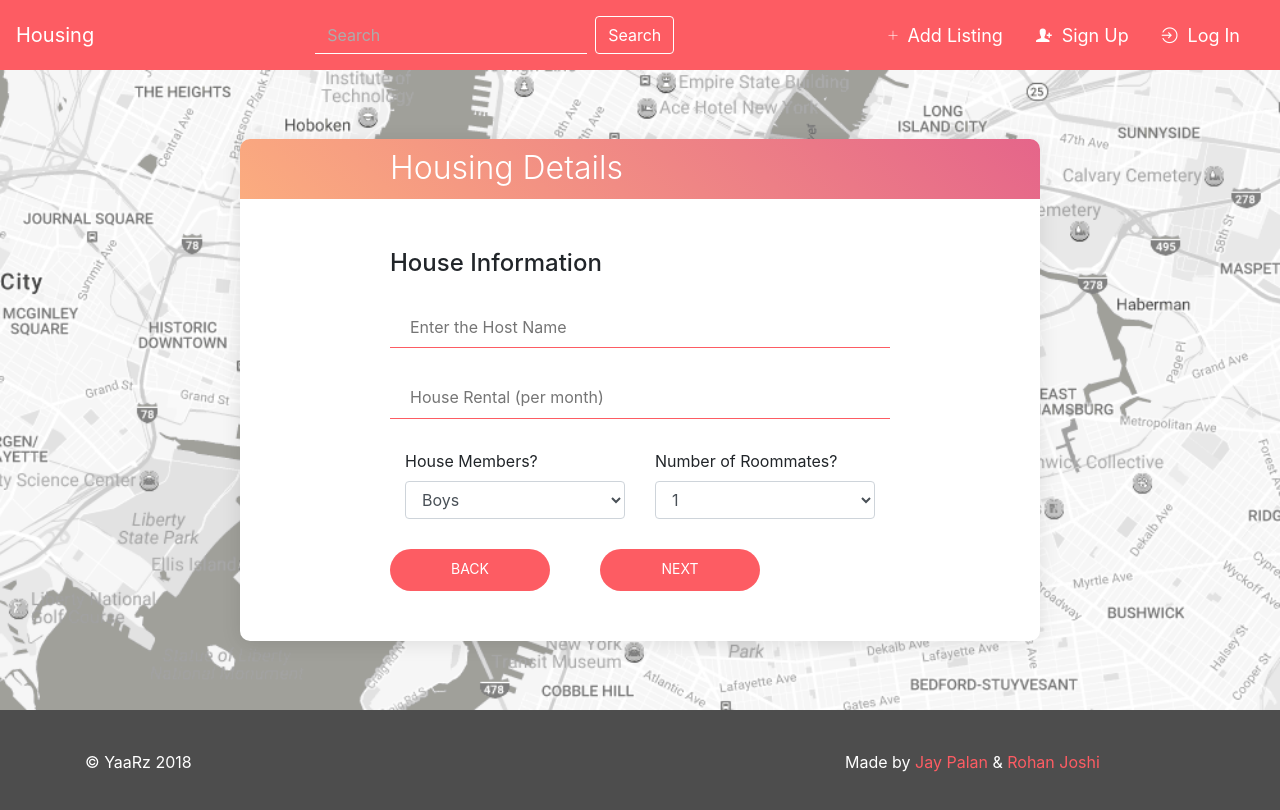
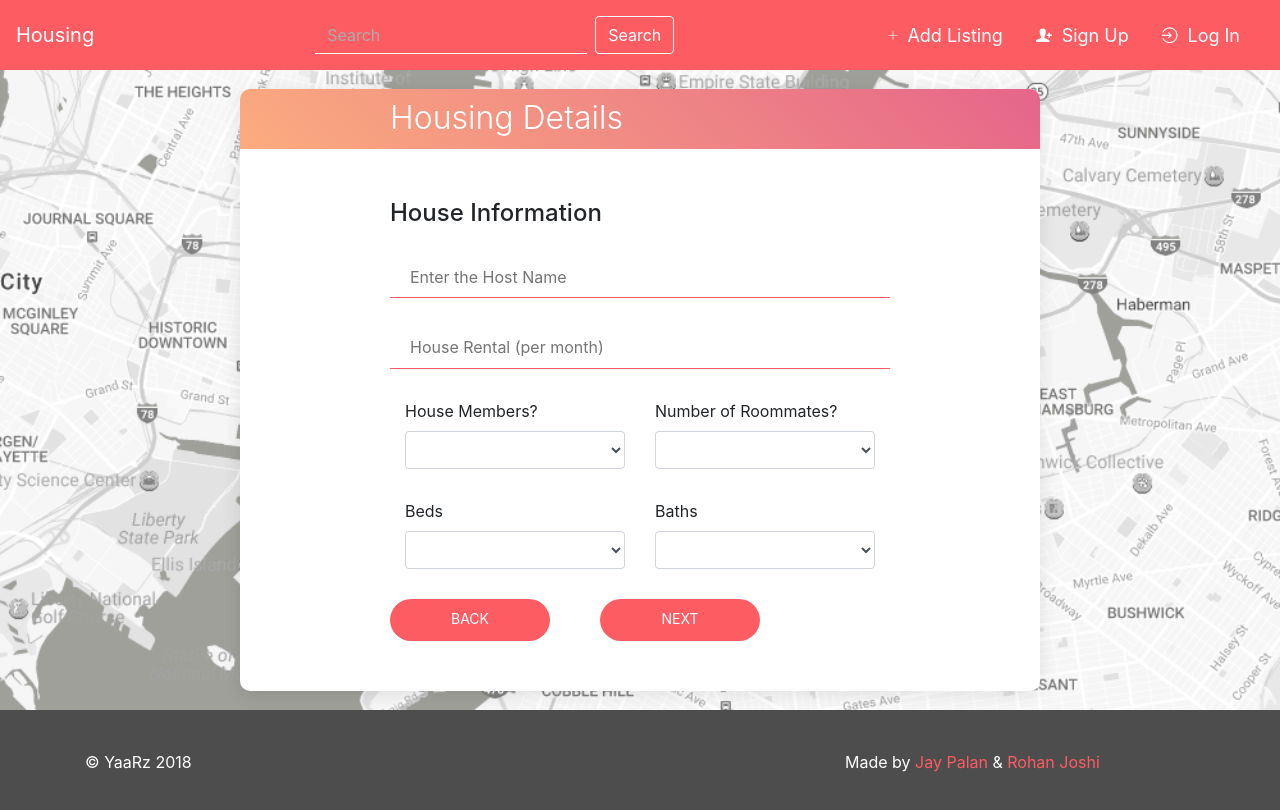
Before and after one commit to jpalan23/housing-angular, an Angular app: page /add in a window 1280 px wide. Both pictures are taken after a click on the button "NEXT". Shown: the top 810 px of the page. Built offline with nearby package versions, Linux system fonts and the light colour scheme.

Commit message:
DONE WITH ADD LIST DESIGN AND BASIC VALIDATION

```diff
--- a/src/app/add-listing/add-listing.component.css
+++ b/src/app/add-listing/add-listing.component.css
@@ -181,7 +181,13 @@
     margin-left: 0px;
 }
 
+.control-label{
+  margin-left: 20px;
+}
 
+input.ng-invalid.ng-touched{
+  border:1px solid red;
+}
 
 
 
--- a/src/app/add-listing/add-listing.component.html
+++ b/src/app/add-listing/add-listing.component.html
@@ -6,7 +6,7 @@
               <h2>Housing Details</h2>
             </div>
             <div class="add-details" id="first-class">
-                <form class="contact-form validate-form">
+                <form class="contact-form validate-form" #f="ngForm">
                     <div class="initial-view" >
                         <!-- <input class="input" type="text" name="name" placeholder="Full Name">
 
@@ -16,7 +16,7 @@
                             <h4>Select the Community</h4>
                           </div>
 
-                          <select class="form-control input-fields" id="Community">
+                          <select class="form-control input-fields" name="community" ngModel id="Communitys">
                             <option value="Avalon">Avalon</option>
                             <option value="Cavilier Court">Cavilier Court</option>
                             <option value="Circle Towers">Circle Towers</option>
@@ -25,16 +25,18 @@
                           <button class="contact-form-btn" (click)="nextQuestion('second')">Next</button>
                         </div>
 
-                        <div class="second-question" [ngStyle]="setMyStyles()">
+                        <div class="second-question" [ngStyle]="setSecondStyles()">
                           <div class="add-question">
                             <h4>House Information</h4>
                           </div>
-                            <input class="input input-fields" id="username" placeholder="Enter the Host Name">
-                            <input class="input input-fields" id="rental" placeholder="House Rental (per month)">
+                            <input  class="input input-fields" ngModel #user="ngModel" name="username" id="usernames" placeholder="Enter the Host Name" required>
+                            <span class="help-block" *ngIf="!user.valid && user.touched">Please enter the host name</span>
+                            <input class="input input-fields" ngModel #rental="ngModel" name="rental" id="rentals" placeholder="House Rental (per month)" required>
+                            <span class="help-block" *ngIf="!rental.valid && rental.touched">Please enter rental</span>
                           <div class="row no-margin">
                             <div class="col-sm-6">
                               <label for="rentalType input-fields-label">House Members?</label>
-                              <select class="form-control input-fields" id="rentalType">
+                              <select ngModel name="rentalType" class="form-control input-fields" id="rentalTypes">
                                 <option value="Boys">Boys</option>
                                 <option value="Girls">Girls</option>
                                 <option value="Mix">Mix</option>
@@ -43,7 +45,7 @@
 
                             <div class="col-sm-6 ">
                               <label for="rentalType input-fields-label">Number of Roommates?</label>
-                              <select class="form-control input-fields" id="flatmattes">
+                              <select ngModel name="flatmattes" class="form-control input-fields" id="flatmat">
                                 <option value="1">1</option>
                                 <option value="2">2</option>
                                 <option value="3">3</option>
@@ -53,10 +55,69 @@
                               </select>
                             </div>
                         </div>
+
+                        <div class="row no-margin">
+                          <div class="col-sm-6">
+                            <label for="rentalType input-fields-label">Beds</label>
+                            <select ngModel name="beds" class="form-control input-fields" id="bed">
+                              <option value="1">1</option>
+                              <option value="2">2</option>
+                              <option value="3">3</option>
+                              <option value="4">4</option>
+                            </select>
+                          </div>
+
+                          <div class="col-sm-6 ">
+                            <label for="rentalType input-fields-label">Baths</label>
+                            <select class="form-control input-fields" ngModel name="baths" id="bath">
+                              <option value="1">1</option>
+                              <option value="2">2</option>
+                              <option value="3">3</option>
+                            </select>
+                          </div>
+                        </div>
                           <button class="contact-form-btn" (click)="previousQuestion('first')">Back</button>
-                          <button class="contact-form-btn" (click)="nextQuestion('third')">Next</button>
+                          <button class="contact-form-btn" (click)="nextQuestion('third')" [disabled]="!isValidSecondForm()">Next</button>
                         </div>
 
+                        <div class="third-question" [ngStyle]="setThirdStyles()">
+                          <div class="add-question">
+                            <h4>House Features</h4>
+                          </div>
+                           <div class="row no-margin" style="margin-bottom: 30px">
+                            <div class="col-sm-6">
+                              <div><input name="veggie" ngModel id="veggies" value="1" class="" type="checkbox"><label for="veggie" class="control-label"> Vegeterian </label></div>
+                              <div><input name="shuttleservice" ngModel id="shuttleservices" value="1" class="shuttleservices" type="checkbox"><label for="veggie" class="control-label"> Shuttle Service </label></div>
+                              <div><input name="garage" id="garages" ngModel value="1" class="" type="checkbox"><label for="garages" class="control-label"> Garage </label></div>
+
+                            </div>
+
+                            <div class="col-sm-6 ">
+                                <div><input name="dryer" ngModel id="dryers" value="1" class="" type="checkbox"><label for="dryers" class="control-label"> Dryer </label></div>
+                                <div><input name="aircontrol" ngModel id="aircontrols" value="1" class="shuttleservices" type="checkbox"><label for="aircontrols" class="control-label"> Shuttle Service </label></div>
+                            </div>
+                          </div>
+
+                          <label for="nearbys">Near By:</label>
+                          <textarea class="form-control" rows="5" id="nearbys" ngModel name="nearby" style="margin-bottom: 30px"></textarea>
+
+                          <button class="contact-form-btn" (click)="previousQuestion('second')">Back</button>
+                          <button class="contact-form-btn" (click)="nextQuestion('fourth')">Next</button>
+                        </div>
+
+                        <div class="fourth-question" [ngStyle]="setFourthStyles()">
+                          <div class="add-question">
+                              <h4>Contact Information</h4>
+                            </div>
+                              <input class="input input-fields" name="contactno" ngModel #contact="ngModel" id="contactnos" placeholder="Enter the Host Contact Number" required>
+                              <span class="help-block"  *ngIf="!contact.valid && contact.touched">Please enter the contact number</span>
+                              <label for="descriptions">Information / Comments</label>
+                              <textarea class="form-control" ngModel rows="5" id="descriptions" name="description" style="margin-bottom: 30px" placeholder="Additional Description"></textarea>
+
+                              <button class="contact-form-btn" (click)="previousQuestion('third')">Back</button>
+                              <button class="contact-form-btn" [disabled]="!f.valid" type="submit">Submit</button>
+
+                        </div>
                     </div>
                   </form>
             </div>
--- a/src/app/add-listing/add-listing.component.ts
+++ b/src/app/add-listing/add-listing.component.ts
@@ -11,6 +11,9 @@ export class AddListingComponent implements OnInit {
   firstQuestion: boolean;
   secondQuestion: boolean;
   thirdQuestion: boolean;
+  fourthQuestion: boolean;
+
+  isSecondQuestionValid: boolean;
 
   constructor() { }
 
@@ -18,12 +21,26 @@ export class AddListingComponent implements OnInit {
     this.firstQuestion = true;
     this.secondQuestion = false;
     this.thirdQuestion = false;
+    this.fourthQuestion = false;
+    this.isSecondQuestionValid = false;
   }
 
   nextQuestion(questionNo: string) {
     if (questionNo === 'second') {
       this.firstQuestion = false;
       this.secondQuestion = true;
+      this.thirdQuestion = false;
+      this.fourthQuestion = false;
+    } else if (questionNo === 'third') {
+      this.firstQuestion = false;
+      this.secondQuestion = false;
+      this.thirdQuestion = true;
+      this.fourthQuestion = false;
+    } else if (questionNo === 'fourth') {
+      this.firstQuestion = false;
+      this.secondQuestion = false;
+      this.thirdQuestion = false;
+      this.fourthQuestion = true;
     }
   }
 
@@ -31,13 +48,27 @@ export class AddListingComponent implements OnInit {
     if (questionNo === 'first') {
       this.firstQuestion = true;
       this.secondQuestion = false;
+      this.thirdQuestion = false;
+      this.fourthQuestion = false;
+    } else if (questionNo === 'second') {
+      this.firstQuestion = false;
+      this.secondQuestion = true;
+      this.thirdQuestion = false;
+      this.fourthQuestion = false;
+    } else if (questionNo === 'third') {
+      this.firstQuestion = false;
+      this.secondQuestion = false;
+      this.thirdQuestion = true;
+      this.fourthQuestion = false;
     }
+
+
     console.log(questionNo);
     console.log(this.firstQuestion);
     console.log(this.secondQuestion);
   }
 
-  setMyStyles() {
+  setSecondStyles() {
     const styles = {
       display: this.secondQuestion ? 'block' : 'none'
     };
@@ -51,4 +82,22 @@ export class AddListingComponent implements OnInit {
     return styles;
   }
 
+  setThirdStyles() {
+    const styles = {
+      display: this.thirdQuestion ? 'block' : 'none'
+    };
+    return styles;
+  }
+
+  setFourthStyles() {
+    const styles = {
+      display: this.fourthQuestion ? 'block' : 'none'
+    };
+    return styles;
+  }
+
+  isValidSecondForm() {
+  return this.isSecondQuestionValid;
+  }
+
 }
```
